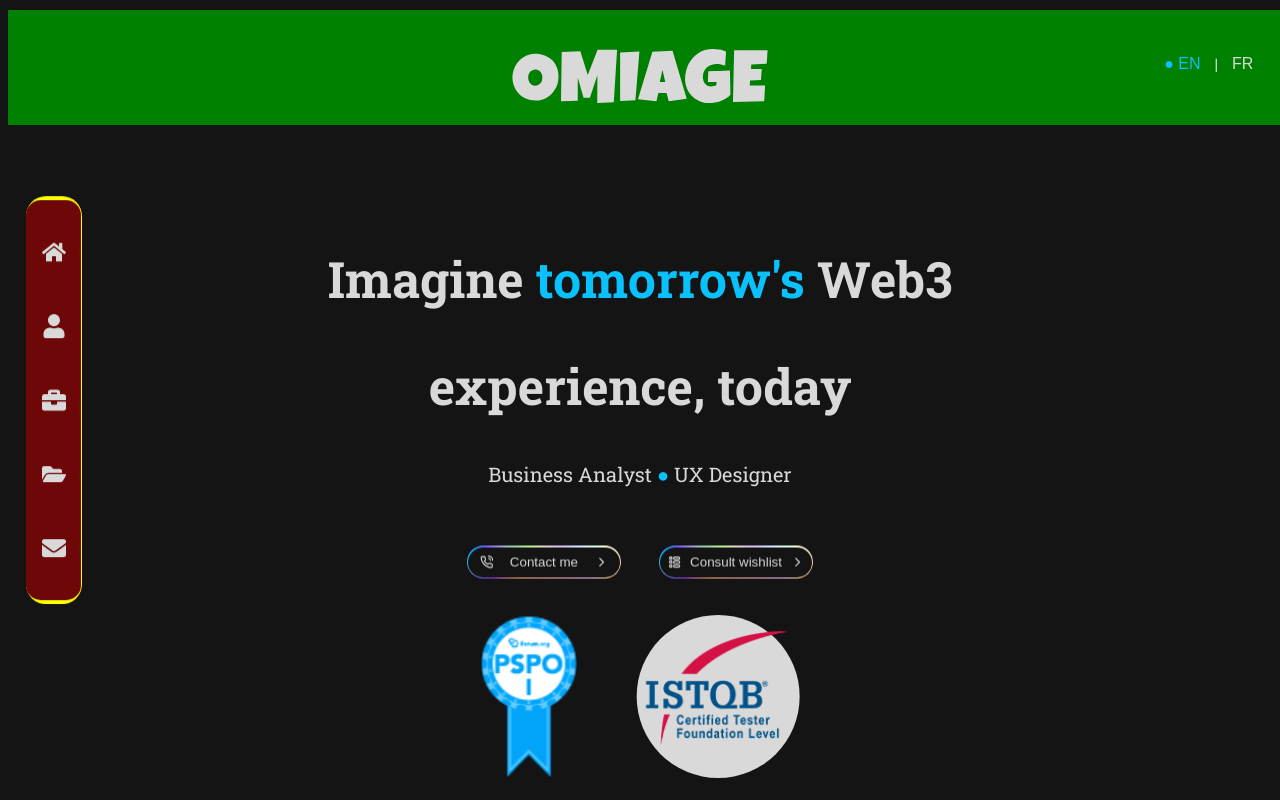
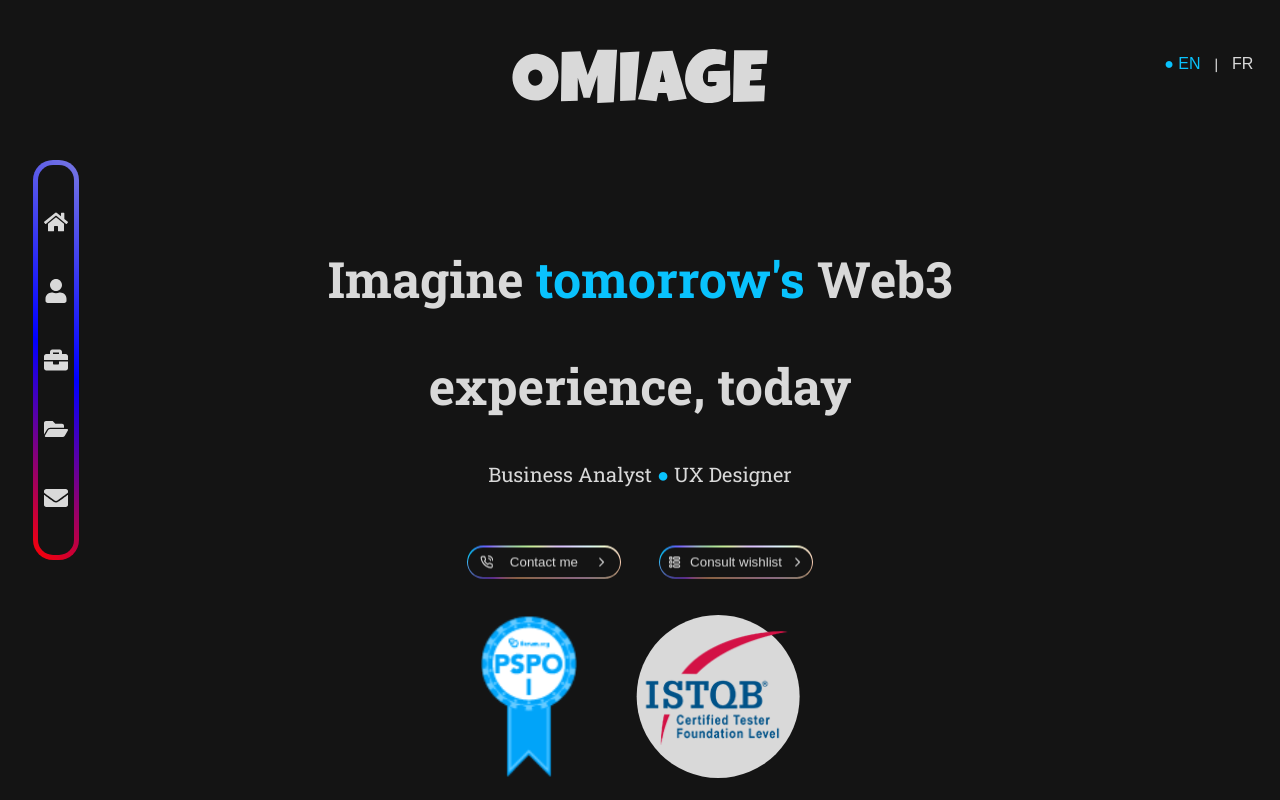
Before and after one commit to stevenratton/stevenratton.github.io, a React (Vite) app: page / in a window 1280 px wide. Shown: the top 800 px of the page. Built offline with nearby package versions, Linux system fonts and the light colour scheme.

Commit message:
gradient, aligntext ok, test v4

```diff
--- a/src/components/Navbar/Navbar.jsx
+++ b/src/components/Navbar/Navbar.jsx
@@ -18,6 +18,10 @@ const Navbar = () => {
     setClickedText(text);
   };
 
+  const getText = () => {
+    return hoveredText || clickedText;
+  }
+
   const getIconClassName = (text) => {
     if (clickedText === text) {
       return 'icon clicked';
@@ -29,11 +33,9 @@ const Navbar = () => {
 
   return (
     <div>
+      <div className="hover-text">{getText()}</div>
       <div className="navbar-text">
-        <div className="hover-text-container">
-          <div className="hover-text">{clickedText || hoveredText}</div>
-        </div>
-        <nav className="navbar">
+        <div className="navbar">
           <div className="navbar-icons">
             <a href="#home"
               onMouseEnter={() => handleMouseEnter('HOME')}
@@ -65,7 +67,7 @@ const Navbar = () => {
               href="#portfolio"
               onMouseEnter={() => handleMouseEnter('PORTFOLIO')}
               onMouseLeave={handleMouseLeave}
-              onClick={() => handleClick('ACTIVITIES')}
+              onClick={() => handleClick('PORTFOLIO')}
               className="nav-link"
             >
               <FaFolderOpen className={getIconClassName('Portfolio')} />
@@ -80,7 +82,7 @@ const Navbar = () => {
               <FaEnvelope className={getIconClassName('Contact')} />
             </a>
           </div>
-        </nav>
+        </div>
       </div>
     </div>
   );
--- a/src/components/Navbar/navbar.scss
+++ b/src/components/Navbar/navbar.scss
@@ -10,70 +10,62 @@ $main-font: "Roboto Slab", serif;
 
 /* START NAVBAR */
 .navbar-text {
+  width: 5%;
+  height: 50%;
+  position: fixed;
+  top: 45%;
+  transform: translate(25%, -50%);
   display: flex;
-  width: 50%;
-  height: 100%;
-  background-color: #6e0707;
-}
-
-.hover-text-container {
-  position: fixed;
-  top: 10px;
-  width: 100%;
-  text-align: center;
-  pointer-events: none;
-  background-color: green;
+  flex-direction: column;
+  align-items: center;
 }
 
 .hover-text {
-  text-align: start;
-  margin-top: 9%;
-  margin-left: 2.2%;
+  position: fixed;
+  top: 18%;
+  transform: translate(25%, -50%);
+  width: 5%;
   font-size: 16px;
   color: $main-blue;
   transition: opacity 0.3s;
   opacity: 1;
-  background-color: blue;
+  display: flex;
+  align-items: center;
+  justify-content: center;
 }
 
 .navbar {
-  z-index: 3;
-  background: yellow;
-  // background-image: url('/images/b-border.webp');
-  background-position: 50%;
-  background-size: cover;
-  position: fixed;
-  top: 50%;
-  left: 2%;
-  transform: translateY(-50%);
+  height: 100%;
+  width: 55%;
   display: flex;
+  justify-content: center;
   flex-direction: column;
-  align-items: center;
-  backdrop-filter: blur(10px);
-  -webkit-backdrop-filter: blur(10px);
-  padding: 0.3% 0.7%;
-  width: 3%;
-  height: 50%;
+  border: solid transparent 5px;
   border-radius: 20px;
-  border-image: radial-gradient(circle, rgb(172, 61, 61), orange, yellow, green, blue, indigo, violet, pink, magenta, ) 13;
+  background-color: $bg-body;
+
+  /* Border */
+  background-image:
+    linear-gradient($bg-body, $bg-body), /* Background */
+    linear-gradient(45deg, red, blue, rgb(120, 120, 226)); /* Border gradient */
+  background-origin: border-box;
+  background-clip: content-box, border-box;
 }
 
 .navbar-icons {
   display: flex;
   flex-direction: column;
-  align-items: center;
-  justify-content: space-around;
+  justify-content: space-evenly;
   height: 100%;
-  background-color: #6e0707;
-  border-radius: 15px;
-  padding: 40%;
 }
 
 .nav-link {
   display: flex;
+  justify-content: center;
   align-items: center;
   text-decoration: none;
   color: $main-text-color;
+  // height: 15%; /* Espace les icones */
 }
 
 .icon {
@@ -81,11 +73,7 @@ $main-font: "Roboto Slab", serif;
   transition: color 0.3s;
 }
 
-.icon.hovered {
-  color: #00BFFF;
-}
-
-.icon.clicked {
+.icon.hovered, .icon.clicked {
   color: #00BFFF;
 }
 
```
